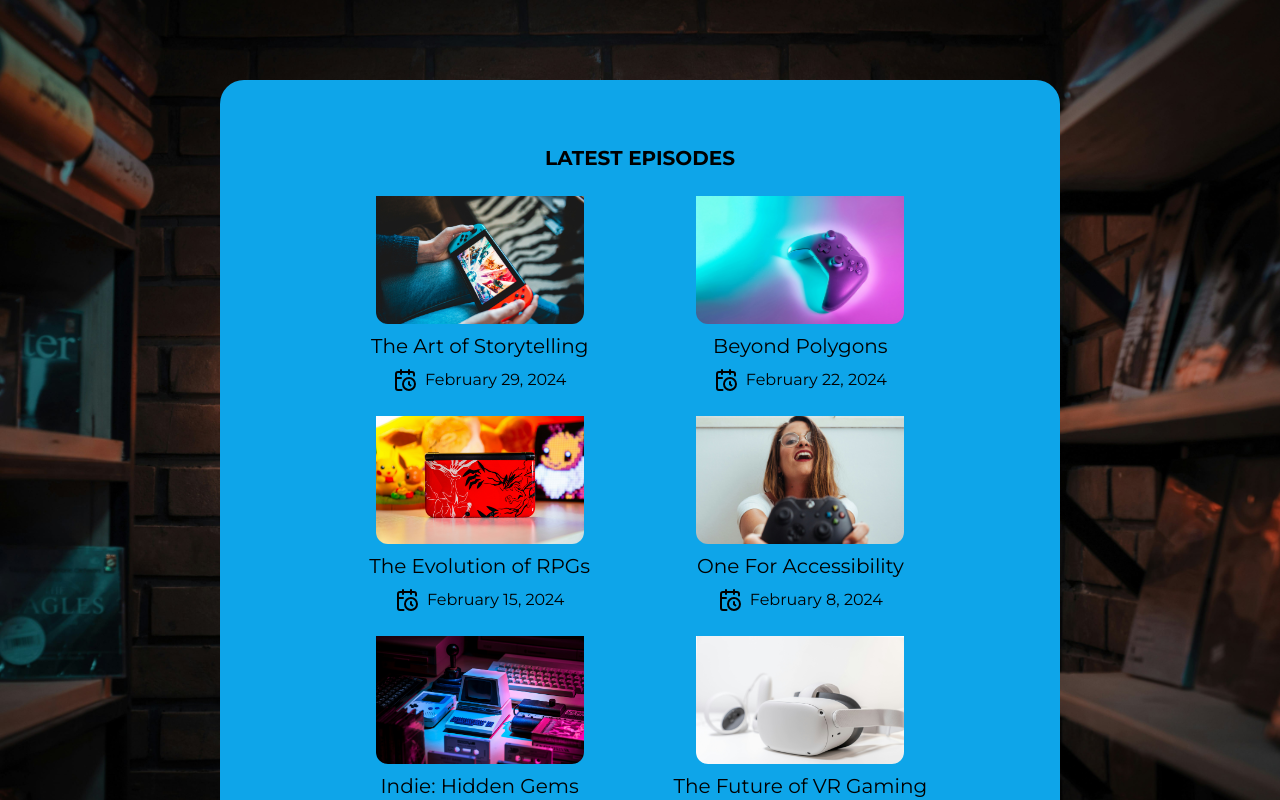
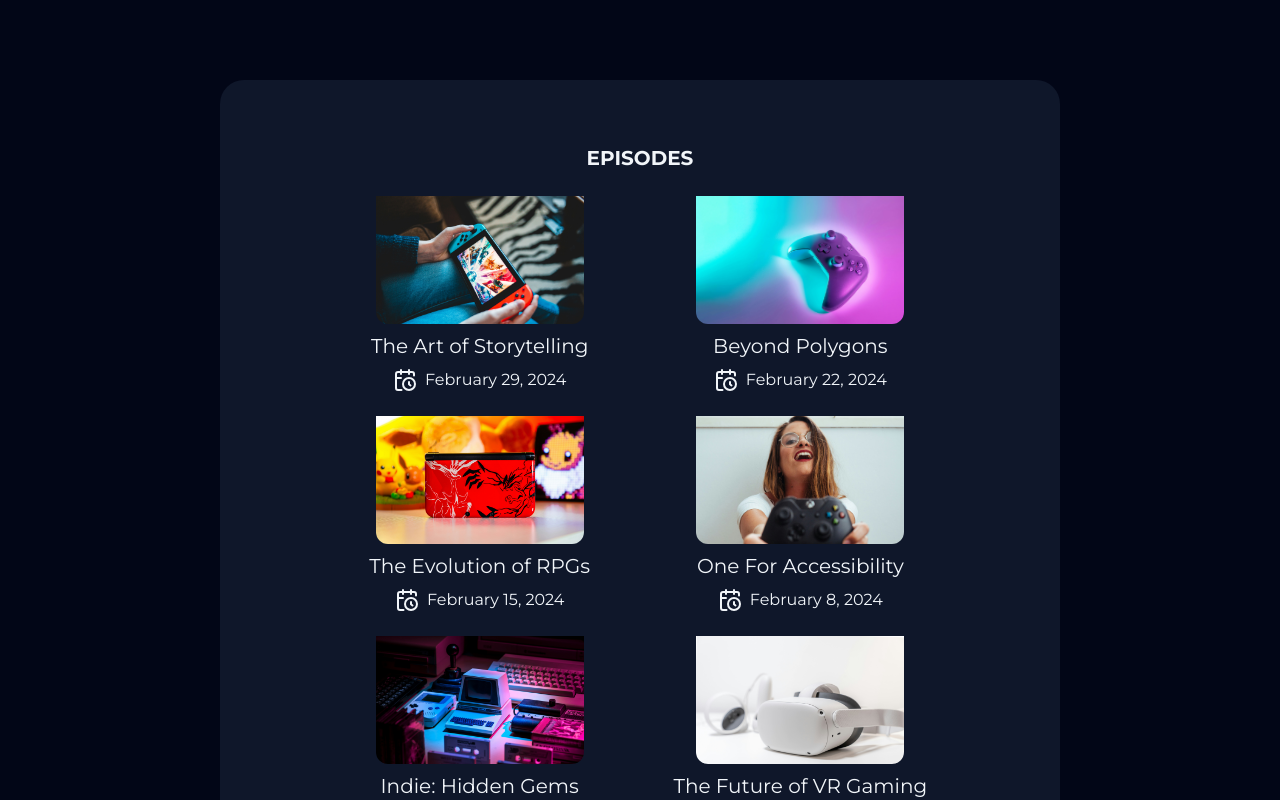
Before and after one commit to DaMexicanJustice/expboost-next, a Next.js app: page /latest in a window 1280 px wide. Shown: the top 800 px of the page. Built offline with nearby package versions, Linux system fonts and the light colour scheme.

Commit message:
revision

```diff
--- a/app/components/EpisodeTile.tsx
+++ b/app/components/EpisodeTile.tsx
@@ -23,7 +23,7 @@ const EpisodeTile: React.FC<EpisodeTileProps> = ({ episodes }) => {
         >
           <div
             id={`placeholder-image-${index}`}
-            className="h-32 w-52 bg-blue-700 rounded-b-xl"
+            className="h-32 w-52 rounded-b-xl"
             style={{
               backgroundImage: `url(${episode.referenceImage})`,
               backgroundSize: "cover",
--- a/app/components/about-content.tsx
+++ b/app/components/about-content.tsx
@@ -3,6 +3,7 @@
 import { gsap } from "gsap";
 import { ScrollTrigger } from "gsap/ScrollTrigger";
 import { useGSAP } from "@gsap/react";
+import VideoText from "./video-text";
 
 gsap.registerPlugin(ScrollTrigger);
 
--- a/app/components/footer.tsx
+++ b/app/components/footer.tsx
@@ -1,10 +1,20 @@
 "use client";
 import Link from "next/link";
 import SignupButton from "./signup-button";
-import { ArrowRight } from "lucide-react";
+import { ArrowRight, ChevronUp } from "lucide-react";
 import Socials from "./socials";
+import { RefObject, useRef } from "react";
+
+import { gsap } from "gsap";
+import { ScrollToPlugin } from "gsap/ScrollToPlugin";
+gsap.registerPlugin(ScrollToPlugin);
 
 export default function Footer() {
+  const ref: RefObject<HTMLDivElement> = useRef(null);
+  const handleScrollToTop = () => {
+    gsap.to(window, { duration: 2, scrollTo: 0 });
+  };
+
   return (
     <div
       className="flex flex-col gap-6 justify-between p-4 h-svh
@@ -41,11 +51,25 @@ export default function Footer() {
         </div>
       </div>
 
-      <div className="flex flex-row gap-2 justify-start items-start">
-        <h2 className="font-semibold uppercase">Find us on</h2>
-        <ArrowRight />
-        <div className="lg:hidden w-full">
-          <Socials />
+      <div
+        className="flex flex-row gap-2 justify-between items-center
+      lg:flex-col"
+      >
+        <div className="flex flex-row gap-2">
+          <h2 className="font-semibold uppercase">Find us on</h2>
+          <ArrowRight />
+          <div className="lg:hidden w-full">
+            <Socials />
+          </div>
+        </div>
+        <div
+          ref={ref}
+          onClick={handleScrollToTop}
+          className="flex flex-col justify-center items-center hover:opacity-50 transition-opacity
+        hover:cursor-pointer"
+        >
+          <ChevronUp className="size-10" />
+          <p>Top</p>
         </div>
       </div>
     </div>
--- a/app/components/video-text.tsx
+++ b/app/components/video-text.tsx
@@ -15,9 +15,11 @@ export default function VideoText({
 }: VideoTextProps) {
   return (
     <div
-      className="text-5xl font-bold xl:text-9xl"
+      className="text-5xl font-bold xl:text-[16rem] uppercase"
       style={{
-        backgroundImage: `linear-gradient(to top, ${startHex}, (${endHex}+70), url(${gifSrc})`,
+        background: `linear-gradient(to top, ${startHex}, ${
+          endHex + 10
+        }), url(${gifSrc})`,
         backgroundPosition: "center",
         backgroundSize: "auto, 80%",
         WebkitBackgroundClip: "text",
--- a/app/latest/page.tsx
+++ b/app/latest/page.tsx
@@ -51,21 +51,17 @@ const episodes: Episode[] = [
 
 export default function Latest() {
   return (
-    <section
-      id="latest-episodes"
-      className="w-full z-20 bg-slate-900
-      xl:bg-[url('/images/latest-bg.jpg')] xl:bg-cover xl:bg-center xl:bg-fixed xl:bg-no-repeat"
-    >
+    <section id="latest-episodes" className="w-full z-20 bg-slate-950">
       <div
         id="latest-container"
         className="flex flex-col h-full justify-center items-center p-4
         xl:p-20"
       >
         <div
-          className="relative flex flex-col items-center gap-6 bg-sky-500 text-black rounded-3xl w-full p-4
+          className="relative flex flex-col items-center gap-6 rounded-3xl w-full p-4 bg-slate-900
         xl:p-16 xl:w-9/12"
         >
-          <h2 className="uppercase font-bold text-xl">Latest Episodes</h2>
+          <h2 className="text-xl uppercase font-bold">Episodes</h2>
           <EpisodeTile episodes={episodes} />
           <h3 className="uppercase text-sm font-bold hover:underline hover:opacity-50 hover:cursor-pointer w-fit">
             View More
--- a/app/signup/page.tsx
+++ b/app/signup/page.tsx
@@ -5,11 +5,8 @@ import SignupButton from "../components/signup-button";
 
 export default function Signup() {
   return (
-    <div
-      className="flex flex-col gap-6 items-center justify-center h-svh
-      bg-[url('/images/escheresque_ste.png')]"
-    >
-      <div className="w-full max-w-md flex flex-col items-center">
+    <div className="flex flex-col gap-6 items-center justify-center h-svh bg-slate-950">
+      <div className="w-full max-w-lg flex flex-col items-center">
         <Image
           src="/images/avatar.png"
           alt="Pixel art character"
@@ -17,10 +14,10 @@ export default function Signup() {
           height={200}
           className="drop-shadow-xl"
         />
-        <h2 className="text-xl text-center mb-4">
+        <h2 className="text-2xl text-center mb-4">
           Vote, create, participate, earn and more!
         </h2>
-        <p className="text-lg mb-4">Become part of the community</p>
+        <p className="text-xl mb-4">Become part of the community</p>
         <SignupButton text="Create Avatar" />
       </div>
     </div>
```
